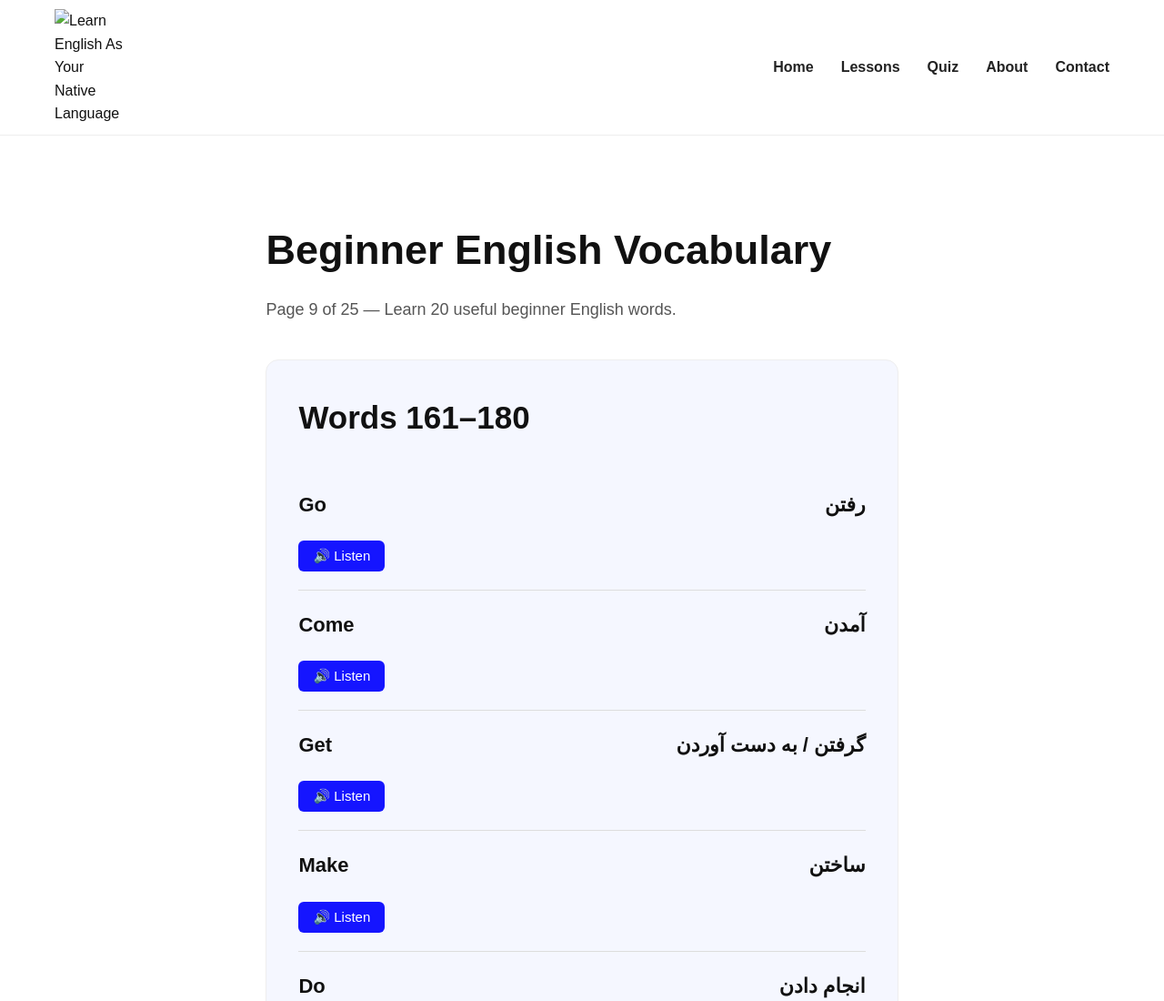
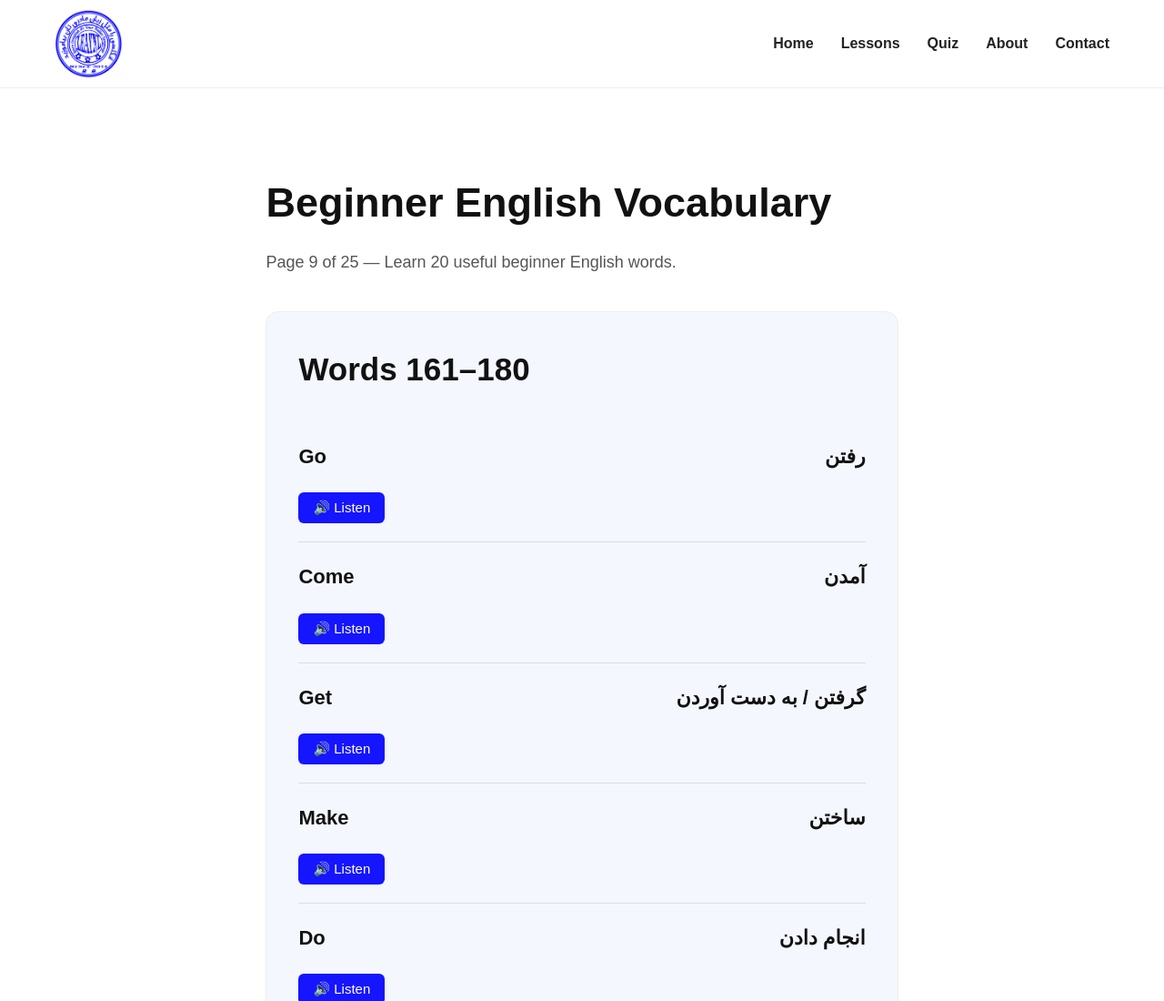
Before and after one commit to Enaiatcoding/mywebsite, a plain HTML site: page beginner-9.html in a window 1280 px wide. Shown: the top 1100 px of the page at 91% size. Drawn offline with Linux system fonts and the light colour scheme.

Commit message:
beginner-9.html

```diff
--- a/beginner-9.html
+++ b/beginner-9.html
@@ -27,7 +27,7 @@
 
 <header>
 
-    <img src="images/logo-blue.png"
+    <img src="logo-blue.png"
          alt="Learn English As Your Native Language">
 
 
```
